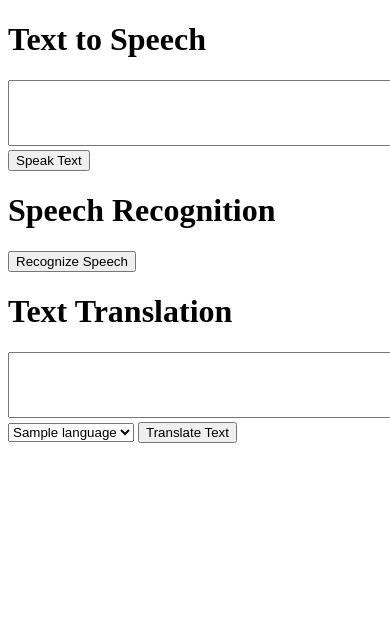
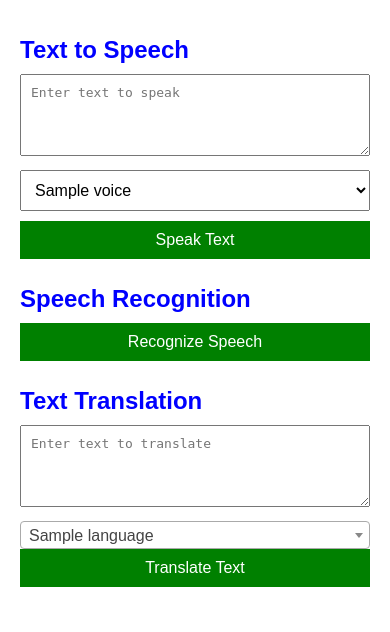
Before and after one commit to rupacesigdel/language_editor, a Django app: template tts_app/templates/tts_app/index.html in a window 390 px wide; the page is wider, and only the part inside the window is pictured. Shown: the top 632 px of that part. Run offline with Django 5.2, Linux system fonts and the light colour scheme; the template is opened without the code that fills it: most values are stand-ins (such as "Sample title", 1, 10 or a date in 2020); some libraries are stand-ins or nearby versions.

Commit message:
adding new feature,design like Mobile Optimization etc...

```diff
--- a/tts_app/templates/tts_app/index.html
+++ b/tts_app/templates/tts_app/index.html
@@ -5,10 +5,58 @@
     <meta name="viewport" content="width=device-width, initial-scale=1.0">
     <title>Text to Speech, Speech Recognition, and Translation</title>
     <script src="https://code.jquery.com/jquery-3.6.0.min.js"></script>
+    <link href="https://cdn.jsdelivr.net/npm/select2@4.1.0-rc.0/dist/css/select2.min.css" rel="stylesheet" />
+    <script src="https://cdn.jsdelivr.net/npm/select2@4.1.0-rc.0/dist/js/select2.min.js"></script>
+    <style>
+        body {
+            font-family: Arial, sans-serif;
+            padding: 20px;
+            margin: 0;
+            max-width: 600px;
+            margin: 0 auto;
+        }
+        h1 {
+            font-size: 1.5em;
+            margin-bottom: 10px;
+            color: blue;
+        }
+        textarea, select, button {
+            width: 100%;
+            font-size: 1em;
+            margin-bottom: 10px;
+            padding: 10px;
+            box-sizing: border-box;
+        }
+        button {
+            background-color: green;
+            color: white;
+            border: none;
+            cursor: pointer;
+        }
+        button:hover {
+            background-color: darkgreen;
+        }
+        button:active {
+            background-color: lightgreen;
+        }
+        button.loading-active {
+            opacity: 0.5;
+            pointer-events: none;
+        }
+        #error-message {
+            color: red;
+            display: none;
+        }
+    </style>
 </head>
 <body>
     <h1>Text to Speech</h1>
-    <textarea id="text" rows="4" cols="50"></textarea><br>
+    <textarea id="text" rows="4" placeholder="Enter text to speak"></textarea>
+    <select id="voice">
+        {% for voice in voices %}
+            <option value="{{ voice.id }}">{{ voice.name }}</option>
+        {% endfor %}
+    </select>
     <button id="speak-btn">Speak Text</button>
 
     <h1>Speech Recognition</h1>
@@ -16,7 +64,7 @@
     <p id="recognized-text"></p>
 
     <h1>Text Translation</h1>
-    <textarea id="translate-text" rows="4" cols="50"></textarea><br>
+    <textarea id="translate-text" rows="4" placeholder="Enter text to translate"></textarea>
     <select id="language">
         {% for code, name in languages %}
             <option value="{{ code }}">{{ name }}</option>
@@ -25,23 +73,59 @@
     <button id="translate-btn">Translate Text</button>
     <p id="translated-text"></p>
     <button id="speak-translated-btn" style="display:none;">Speak Translated Text</button>
+    <p id="error-message"></p>
 
     <script>
         $(document).ready(function() {
+            // Initialize select2 on the language select element
+            $('#language').select2();
+
+            function toggleLoading(button, isLoading) {
+                if (isLoading) {
+                    button.addClass('loading-active');
+                    button.prop('disabled', true);
+                } else {
+                    button.removeClass('loading-active');
+                    button.prop('disabled', false);
+                }
+            }
+
+            function displayError(message) {
+                $('#error-message').text(message).show();
+                setTimeout(function() {
+                    $('#error-message').hide();
+                }, 5000);
+            }
+
             $('#speak-btn').click(function() {
+                var button = $(this);
                 var text = $('#text').val();
+                var voice_id = $('#voice').val();
+                toggleLoading(button, true);
                 $.ajax({
                     url: '/speak/',
                     type: 'POST',
-                    data: { 'text': text },
+                    data: { 'text': text, 'voice_id': voice_id },
                     headers: { 'X-CSRFToken': '{{ csrf_token }}' },
                     success: function(response) {
-                        alert('Text spoken successfully');
+                        if (response.status === 'success') {
+                            alert('Text spoken successfully');
+                        } else {
+                            displayError(response.message);
+                        }
+                    },
+                    error: function() {
+                        displayError('An unexpected error occurred');
+                    },
+                    complete: function() {
+                        toggleLoading(button, false);
                     }
                 });
             });
 
             $('#recognize-btn').click(function() {
+                var button = $(this);
+                toggleLoading(button, true);
                 $.ajax({
                     url: '/recognize/',
                     type: 'POST',
@@ -50,15 +134,23 @@
                         if (response.status === 'success') {
                             $('#recognized-text').text('Recognized text: ' + response.text);
                         } else {
-                            $('#recognized-text').text('Error recognizing speech');
+                            displayError(response.message);
                         }
+                    },
+                    error: function() {
+                        displayError('An unexpected error occurred');
+                    },
+                    complete: function() {
+                        toggleLoading(button, false);
                     }
                 });
             });
 
             $('#translate-btn').click(function() {
+                var button = $(this);
                 var text = $('#translate-text').val();
                 var language = $('#language').val();
+                toggleLoading(button, true);
                 $.ajax({
                     url: '/translate/',
                     type: 'POST',
@@ -69,21 +161,39 @@
                             $('#translated-text').text('Translated text: ' + response.translated_text);
                             $('#speak-translated-btn').show();
                         } else {
-                            $('#translated-text').text('Error translating text');
+                            displayError(response.message);
                         }
+                    },
+                    error: function() {
+                        displayError('An unexpected error occurred');
+                    },
+                    complete: function() {
+                        toggleLoading(button, false);
                     }
                 });
             });
 
             $('#speak-translated-btn').click(function() {
+                var button = $(this);
                 var text = $('#translated-text').text().replace('Translated text: ', '');
+                toggleLoading(button, true);
                 $.ajax({
                     url: '/speak/',
                     type: 'POST',
                     data: { 'text': text },
                     headers: { 'X-CSRFToken': '{{ csrf_token }}' },
                     success: function(response) {
-                        alert('Translated text spoken successfully');
+                        if (response.status === 'success') {
+                            alert('Translated text spoken successfully');
+                        } else {
+                            displayError(response.message);
+                        }
+                    },
+                    error: function() {
+                        displayError('An unexpected error occurred');
+                    },
+                    complete: function() {
+                        toggleLoading(button, false);
                     }
                 });
             });
```
Also changed, not shown: tts_app/views.py (+24 -7 lines).
